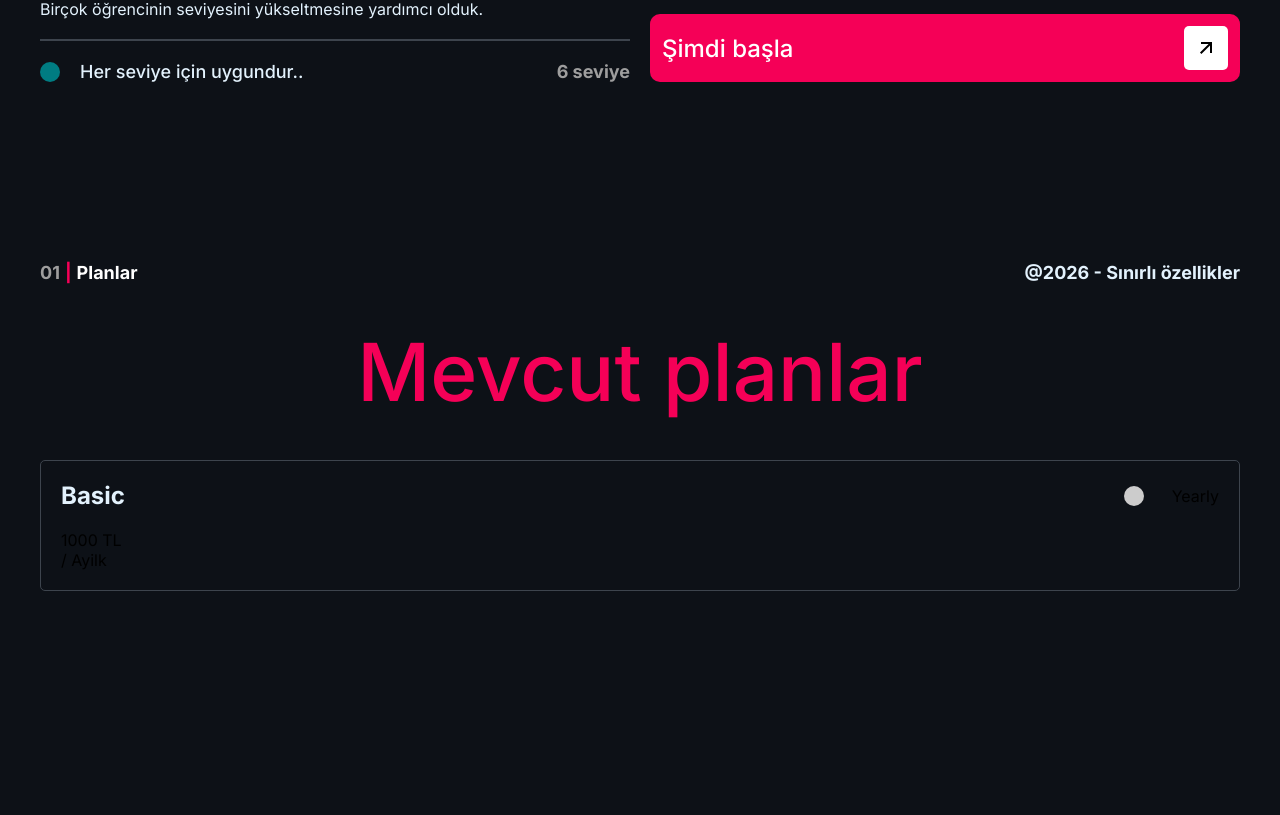
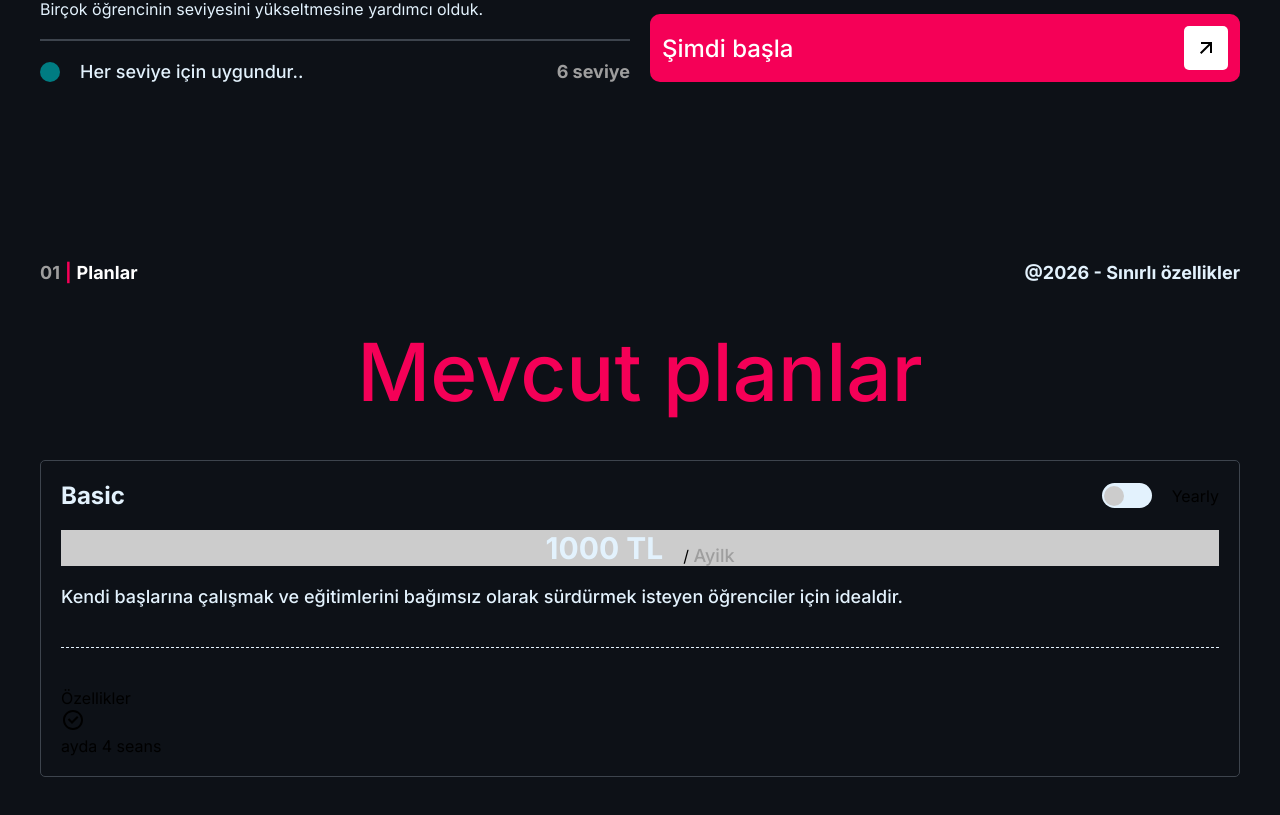
Before and after one commit to a00ae/Ceylan-Academic, a React (Vite) app: page / in a window 1280 px wide. Shown: the part 1250-2065 px from the top of the page. Before the commit the page ends 1921 px from the top, so only its background shows below. Built offline with nearby package versions, Linux system fonts and the light colour scheme.

Commit message:
new card

```diff
--- a/src/components/layout/Main/section-2/Plans.module.scss
+++ b/src/components/layout/Main/section-2/Plans.module.scss
@@ -21,9 +21,7 @@
             @include v.typography-style(md, bold, text-color);
           }
           .check-box {
-            display: flex;
-            align-items: center;
-            gap: var(--gap-sm);
+            @include v.flex-row(center, center, sm);
             .switch {
               position: relative;
               width: 50px;
@@ -42,7 +40,7 @@
                 left: 0;
                 top: 0;
                 cursor: pointer;
-                background-color: var(--white-color);
+                background-color: var(--text-color);
                 -webkit-transition: 0.4s;
                 transition: 0.4s;
                 &::before {
@@ -69,7 +67,7 @@
                 -webkit-transform: translateX(25px);
                 -ms-transform: translateX(25px);
                 transform: translateX(25px);
-                background-color: var(--white-color, white);
+                background-color: var(--text-color, white);
               }
 
               // Rounded sliders
@@ -87,6 +85,23 @@
             }
           }
         }
+        .price-componints {
+          background-color: #ccc;
+          @include v.flex-row(center, end, sm);
+          p:first-child {
+            @include v.typography-style(lg, bold, text-color);
+          }
+          span {
+            @include v.typography-style(sm, main, text-color-grey);
+          }
+        }
+        .price_desc {
+          @include v.typography-style(sm, main, text-color);
+        }
+      }
+      .dashed {
+        width: 100%;
+        border-bottom: 1px dashed var(--text-color);
       }
     }
   }
--- a/src/components/layout/Main/section-2/Plans.tsx
+++ b/src/components/layout/Main/section-2/Plans.tsx
@@ -3,6 +3,7 @@ import Box from "../../../ui/Card/Box";
 import { pageData } from "../../../ui/Card/dataBox";
 import Heading from "../../../ui/Card/Heading";
 import styles from "./Plans.module.scss";
+import { RiCheckboxCircleLine } from "@remixicon/react";
 
 const Plans = () => {
   // نستخرج كائن الـ plans المباشر
@@ -45,9 +46,27 @@ const Plans = () => {
               {/* price */}
               <div className={styles["price-componints"]}>
                 <p>1000 TL</p>
-                <p>/ <span>Ayilk</span></p>
+                <p>
+                  / <span>Ayilk</span>
+                </p>
+              </div>
 
-
+              {/* desc */}
+              <div className={styles["price_desc"]}>
+                <p>
+                  Kendi başlarına çalışmak ve eğitimlerini bağımsız olarak
+                  sürdürmek isteyen öğrenciler için idealdir.
+                </p>
+              </div>
+            </div>
+            {/* dashed */}
+            <div className={styles.dashed}></div>
+            {/* Middle */}
+            <div className={styles.middle}>
+              <p>Özellikler</p>
+              <div  className={styles.features}>
+                <RiCheckboxCircleLine />
+                <p>ayda 4 seans</p>
               </div>
             </div>
           </div>
```
